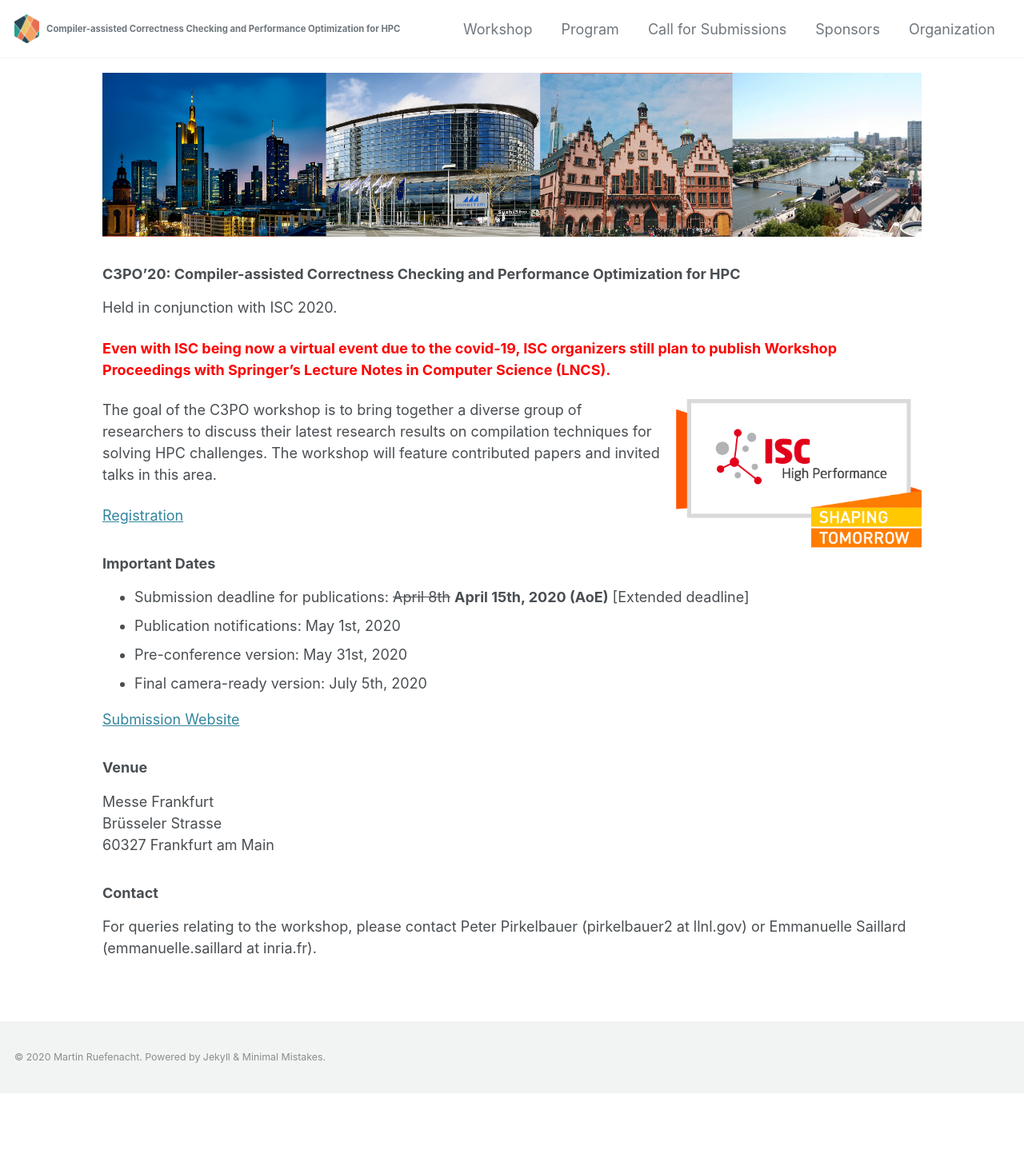
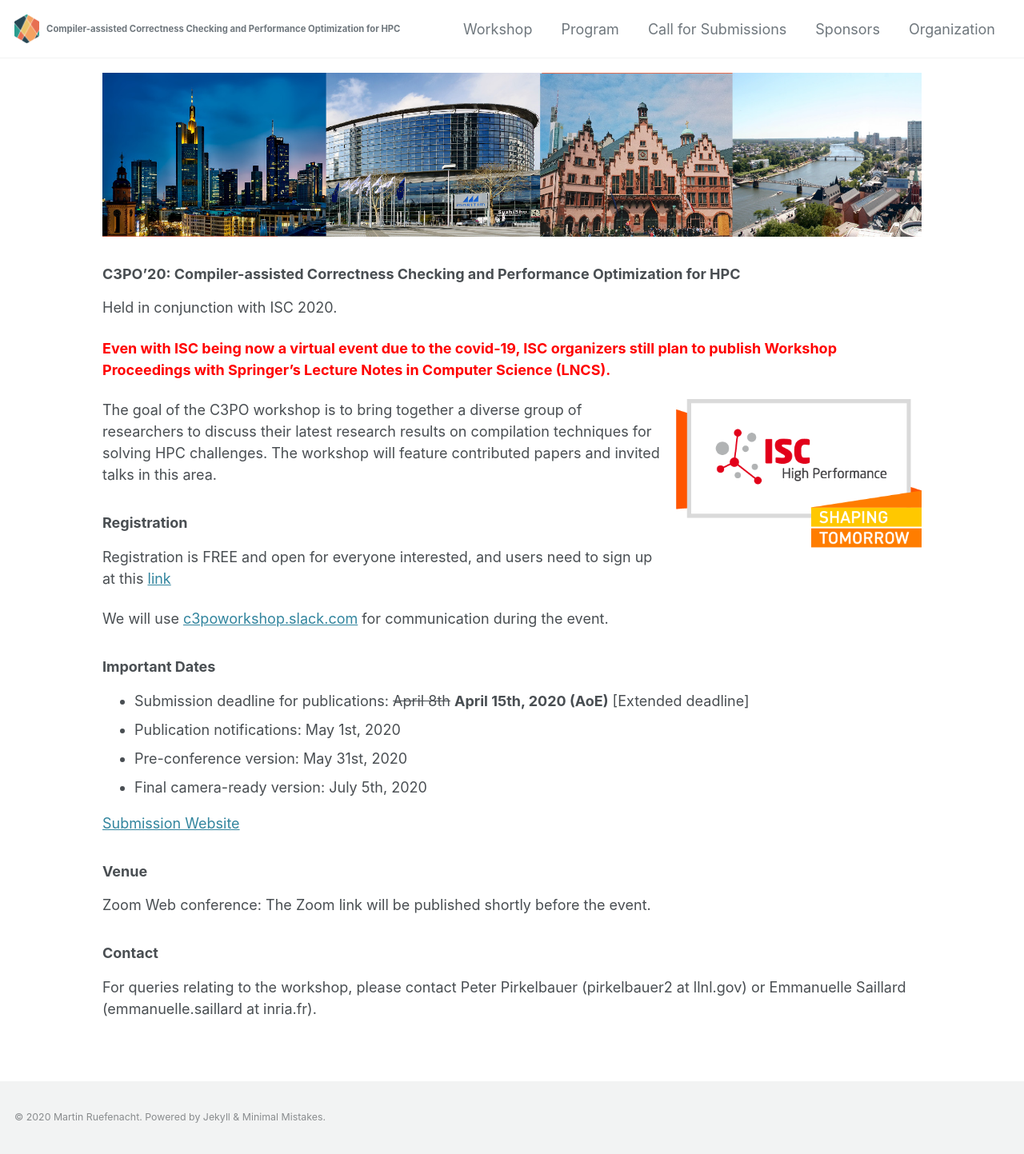
Before and after one commit to c3po-workshop/c3po-workshop.github.io, a Jekyll site: the page built from index.md, in a window 1280 px wide. Shown: the whole page at 80% size. Built offline with Jekyll 4.4.1, drawn with Linux system fonts in a browser that asks for light colours; cached includes are drawn as plain includes; nearby versions of some CDN libraries; before the commit the page ends 1367 px from its top, so only the background shows below that.

Commit message:
Add Resgistration info

```diff
--- a/index.md
+++ b/index.md
@@ -28,7 +28,11 @@
 for solving HPC challenges. The workshop will feature contributed papers and
 invited talks in this area.
 
-[Registration](https://docs.google.com/forms/d/1s7BDZ9BgFDhpwNF5W3i6a_YSqs7jJlSRl_e957sKEBQ/viewform?edit_requested=true<Paste>)
+### Registration
+
+Registration is FREE and open for everyone interested, and users need to sign up at this [link](https://docs.google.com/forms/d/1s7BDZ9BgFDhpwNF5W3i6a_YSqs7jJlSRl_e957sKEBQ/viewform?edit_requested=true<Paste>)
+
+We will use [c3poworkshop.slack.com](https://join.slack.com/t/c3poworkshop/shared_invite/zt-f9p66mjk-bXcUtAf6KCWaiJiNrXi15g) for communication during the event.
 
 ### Important Dates
 
@@ -40,12 +44,8 @@
 [Submission Website](https://easychair.org/my/conference?conf=c3po)
 
 ### Venue
+Zoom Web conference: The Zoom link will be published shortly before the event.
 
-Messe Frankfurt
-Brüsseler Strasse
-60327 Frankfurt am Main
-
-<!---Room: TBD--->
 
 ### Contact
 For queries relating to the workshop, please contact Peter Pirkelbauer (pirkelbauer2 at llnl.gov) or Emmanuelle Saillard (emmanuelle.saillard at inria.fr).
```
